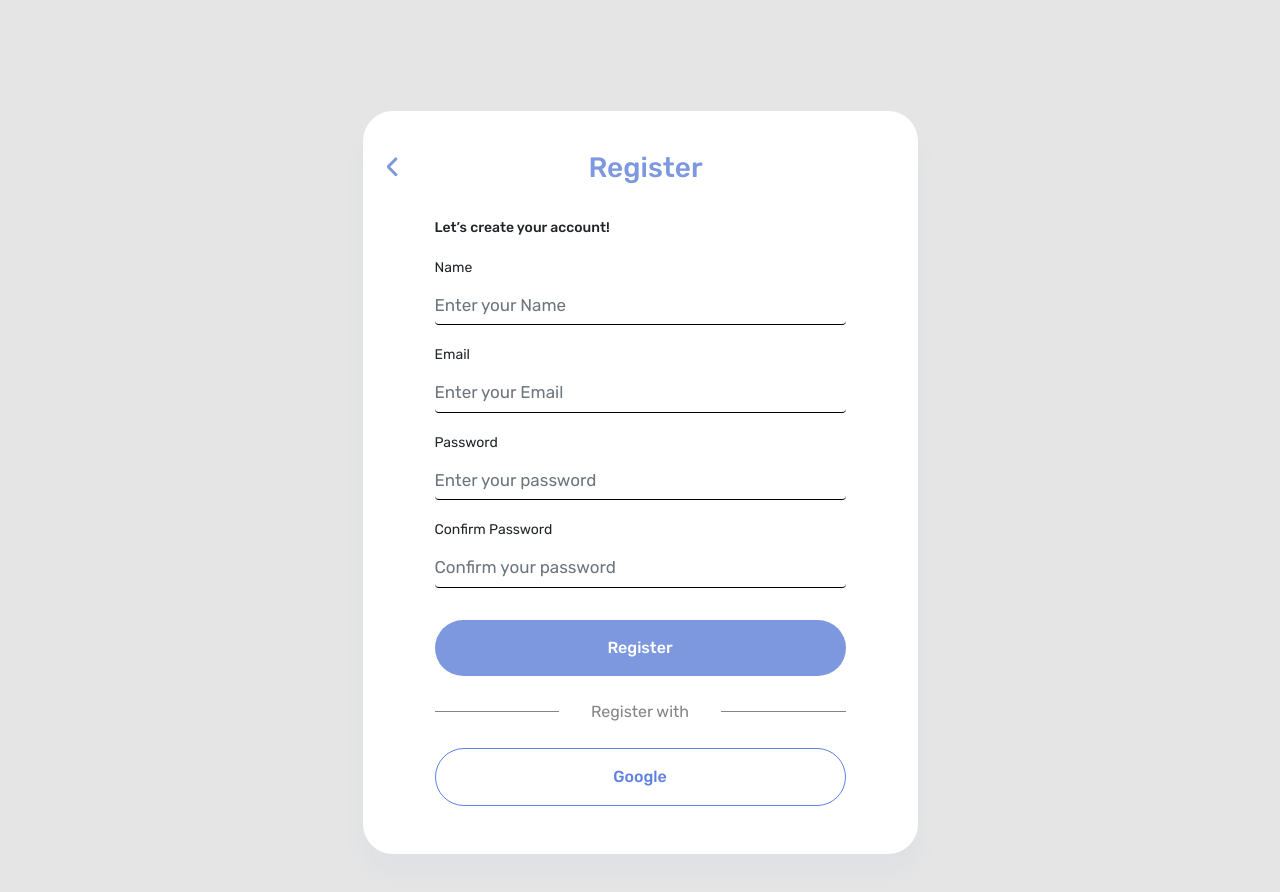
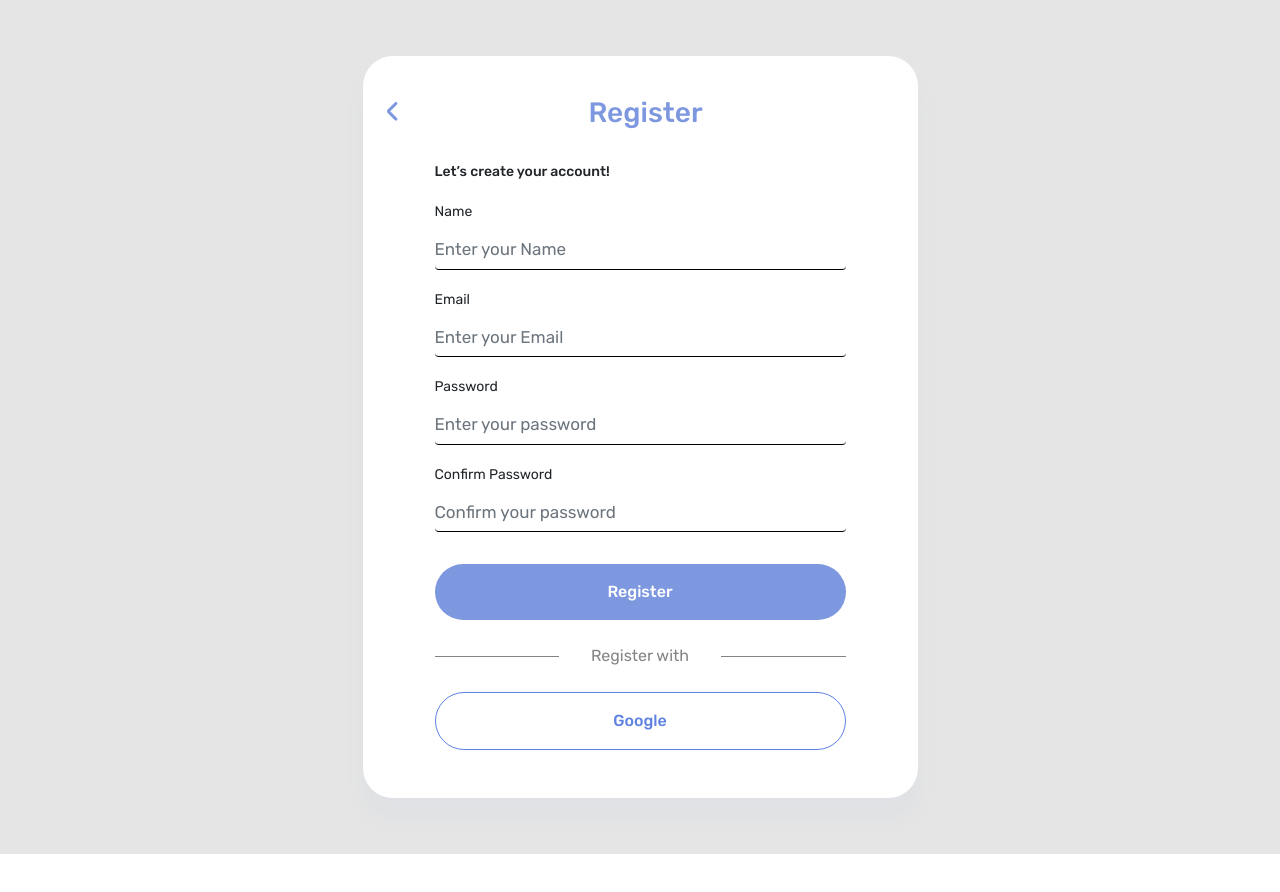
Before and after one commit to Cotllinz/ChatUs-FrontEnd, a Vue app: page /signUp in a window 1280 px wide. Shown: the top 892 px of the page. After the commit the page ends 854 px from the top, so only its background shows below. Built offline with nearby package versions, Linux system fonts and the light colour scheme; what vue-sweetalert2 would draw is missing.

Commit message:
Update signUpComponent.vue

```diff
--- a/src/components/_base/signUp/signUpComponent.vue
+++ b/src/components/_base/signUp/signUpComponent.vue
@@ -123,7 +123,7 @@ export default {
   background: #ffffff;
   box-shadow: 0px 20px 20px rgba(126, 152, 223, 0.05);
   border-radius: 30px;
-  margin: 10% auto 10% auto;
+  margin: 5% auto 5% auto;
 }
 .title_hello {
   font-family: 'Rubik', sans-serif;
```
